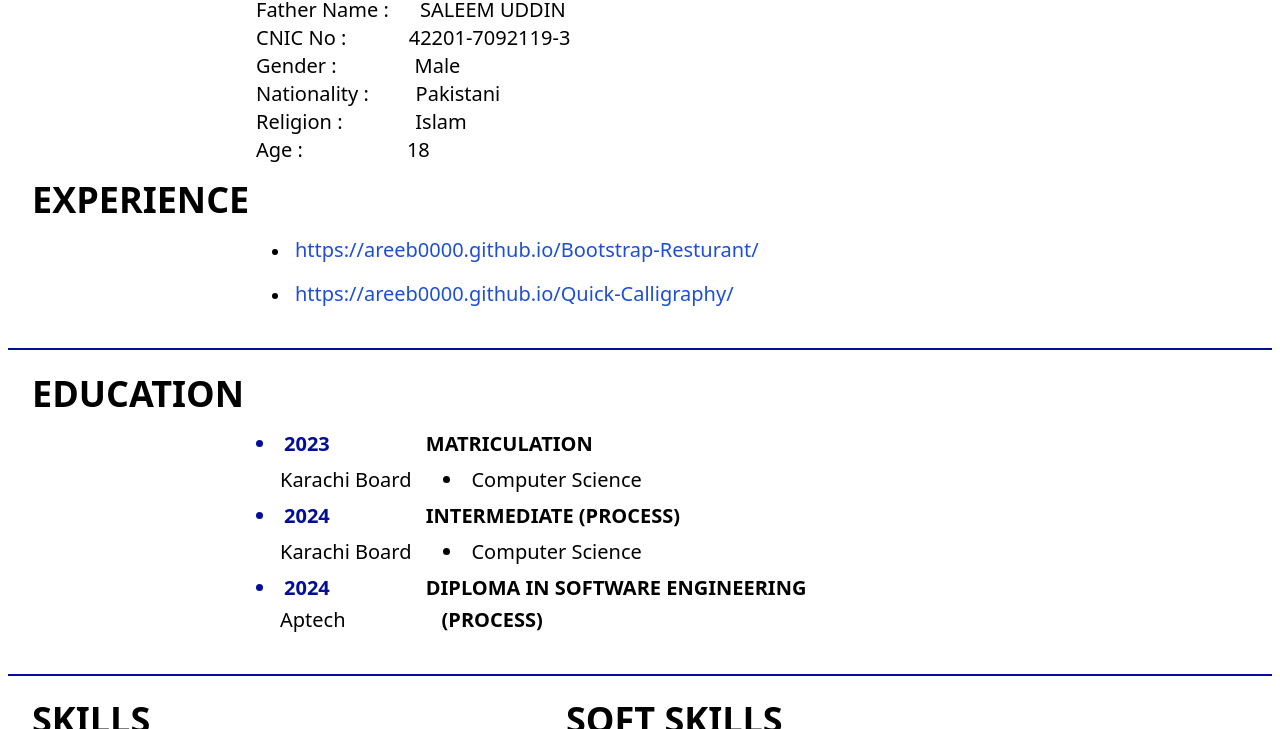
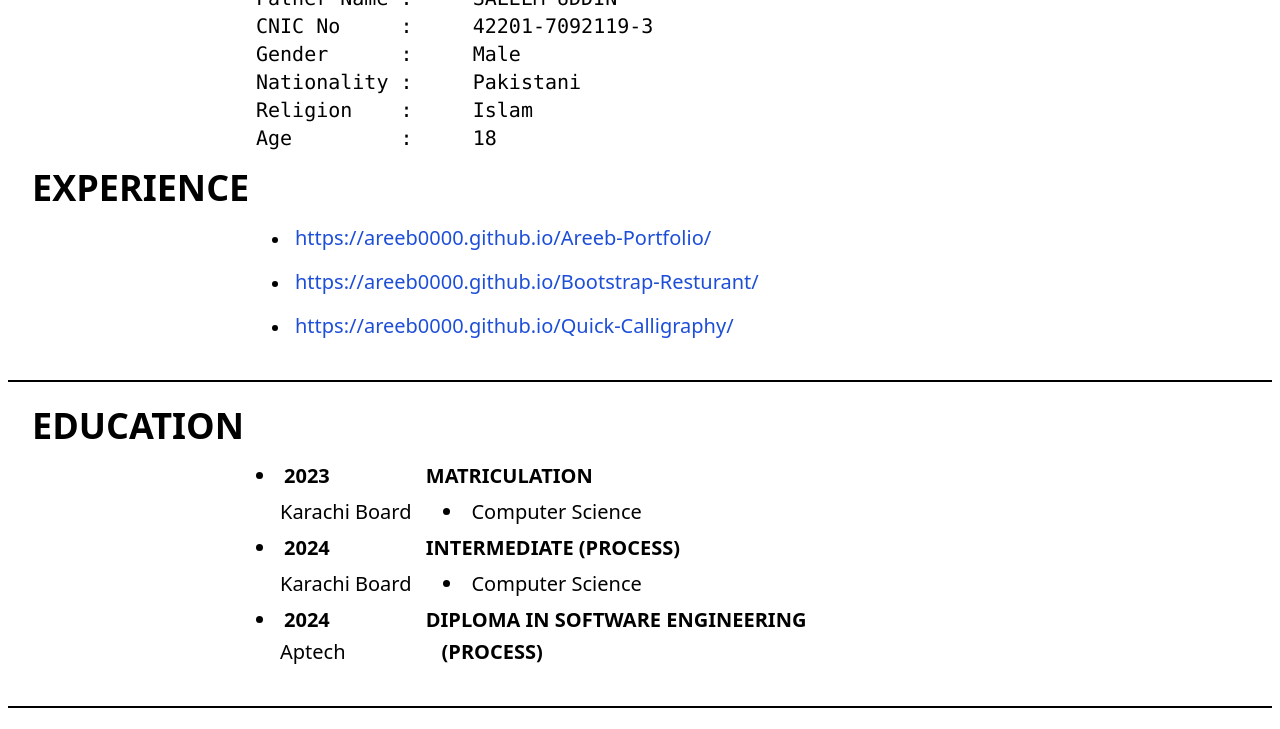
Before and after one commit to Areeb0000/Tailwind-CSS-Resume, a plain HTML site: page index.html in a window 1280 px wide. Shown: the part 602-1331 px from the top of the page. Drawn offline with nearby package versions, Linux system fonts and the light colour scheme.

Commit message:
index.html

```diff
--- a/index.html
+++ b/index.html
@@ -26,12 +26,12 @@
     }
 
     .text-color {
-      color: #010e9a;
+      color: #000000;
+    }
+    .bg-color{
+      background-color: black;
     }
 
-    .bg-color {
-      background-color: #010e9a;
-    }
   </style>
 
   <title>Areeb Resume</title>
@@ -44,10 +44,11 @@
       <div class="sm:flex justify-center">
         <div class="sm:flex mt-4">
           <div class="flex justify-center tinos-regular">
-            <p
-              class="text-4xl bg-color p-10 rounded-full  text-white sm:p-11 m-12 text-5xl md:p-14 m-14 text-7xl lg:text-8xl">
-              CV
-            <p>
+
+              <div class="w-100">
+
+                <img src="Untitled.png" alt="" class="w-18  rounded-full mt-6 lg:mr-12">
+              </div>
           </div>
 
           <div class="sm:grid justify-items-center">
@@ -99,32 +100,12 @@
       <div>
         <h1 class="text-3xl font-semibold ml-2 md:ml-8 lg:text-4xl">PERSONAL INFORMATION</h1>
         <div class="m-4 md:ml-16 lg:ml-64">
-          <p class="lg:text-xl">
-            Father Name :&nbsp;&nbsp;&nbsp;&nbsp;&nbsp;&nbsp;SALEEM UDDIN
-          </p>
-          <p class="lg:text-xl">
-            CNIC No :
-            &nbsp;&nbsp;&nbsp;&nbsp;&nbsp;&nbsp;&nbsp;&nbsp;&nbsp;&nbsp;&nbsp;42201-7092119-3
-          </p>
-          <p class="lg:text-xl">
-            Gender :
-            &nbsp;&nbsp;&nbsp;&nbsp;&nbsp;&nbsp;&nbsp;&nbsp;&nbsp;&nbsp;&nbsp;&nbsp;&nbsp;
-            Male
-          </p>
-          <p class="lg:text-xl">
-            Nationality : &nbsp;&nbsp;&nbsp;&nbsp;&nbsp;&nbsp;&nbsp;
-            Pakistani
-          </p>
-          <p class="lg:text-xl">
-            Religion :
-            &nbsp;&nbsp;&nbsp;&nbsp;&nbsp;&nbsp;&nbsp;&nbsp;&nbsp;&nbsp;&nbsp;&nbsp;
-            Islam
-          </p>
-          <p class="lg:text-xl">
-            Age :
-            &nbsp;&nbsp;&nbsp;&nbsp;&nbsp;&nbsp;&nbsp;&nbsp;&nbsp;&nbsp;&nbsp;&nbsp;&nbsp;&nbsp;&nbsp;&nbsp;&nbsp;&nbsp;
-            18
-          </p>
+          <pre class="lg:text-xl">Father Name :     SALEEM UDDIN</pre>
+          <pre class="lg:text-xl">CNIC No     :     42201-7092119-3</pre>
+          <pre class="lg:text-xl">Gender      :     Male</pre>
+          <pre class="lg:text-xl">Nationality :     Pakistani</pre>
+          <pre class="lg:text-xl">Religion    :     Islam</pre>
+          <pre class="lg:text-xl">Age         :     18</pre>
         </div>
       </div>
     </section>
@@ -133,6 +114,10 @@
       <div>
         <h1 class="text-3xl font-semibold ml-2 md:ml-8 lg:text-4xl">EXPERIENCE</h1>
         <div class="md:ml-16 lg:ml-64">
+          <li class="m-4 ">
+            <a href="https://areeb0000.github.io/Areeb-Portfolio/" target="_blank" class="text-blue-700 lg:text-xl">
+              https://areeb0000.github.io/Areeb-Portfolio/</a>
+          </li>
           <li class="m-4 ">
             <a href="https://areeb0000.github.io/Bootstrap-Resturant/" target="_blank" class="text-blue-700 lg:text-xl">
               https://areeb0000.github.io/Bootstrap-Resturant/</a>
@@ -192,7 +177,7 @@
         <div class="m-4 md:ml-16 lg:ml-24 text-xl">
           <li>Office Automation</li>
           <li>HTML, CSS, Bootstrap, Tailwind CSS</li>
-          <li>JavaScript, MySQL, PHP, Media Queries</li>
+          <li>JavaScript, MySQL, PHP, Laravel, Media Queries</li>
           <li>WordPress</li>
           <li>Video Editing</li>
         </div>
@@ -222,6 +207,7 @@
 
     <div class="mt-5">
     <p class="text-lg text-center font-bold">This Resume Is Created On Purely <span class="text-orange-500">HTML</span> & <span class="text-sky-400"> Tailwind CSS</span></p>
+    <p class="text-sm text-center font-bold">Alert: It,s My Resume Project But This Resume Content Is Not Updated It Is Only For Showcase My Skills. </p>
   </div>
 
   </main>
```
